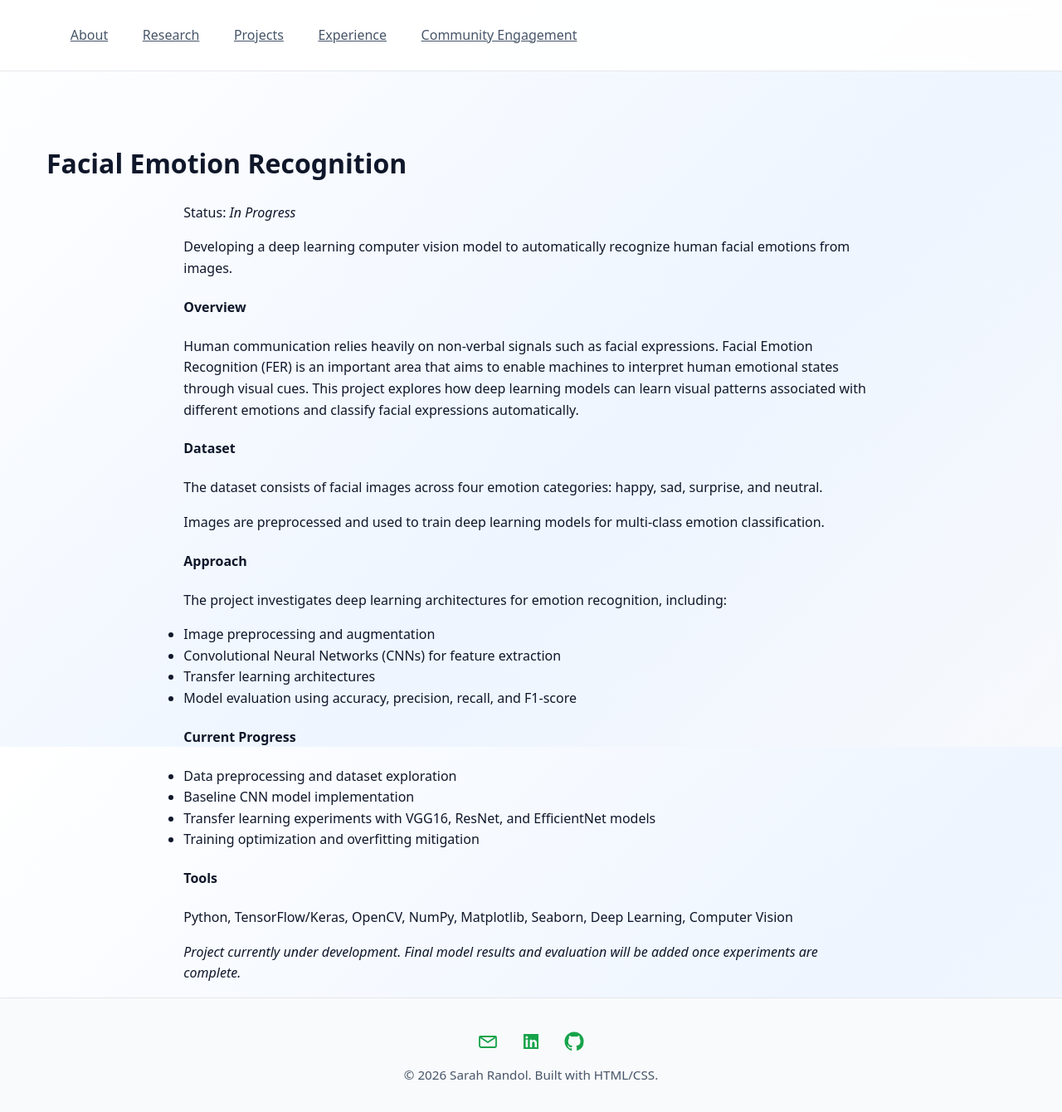
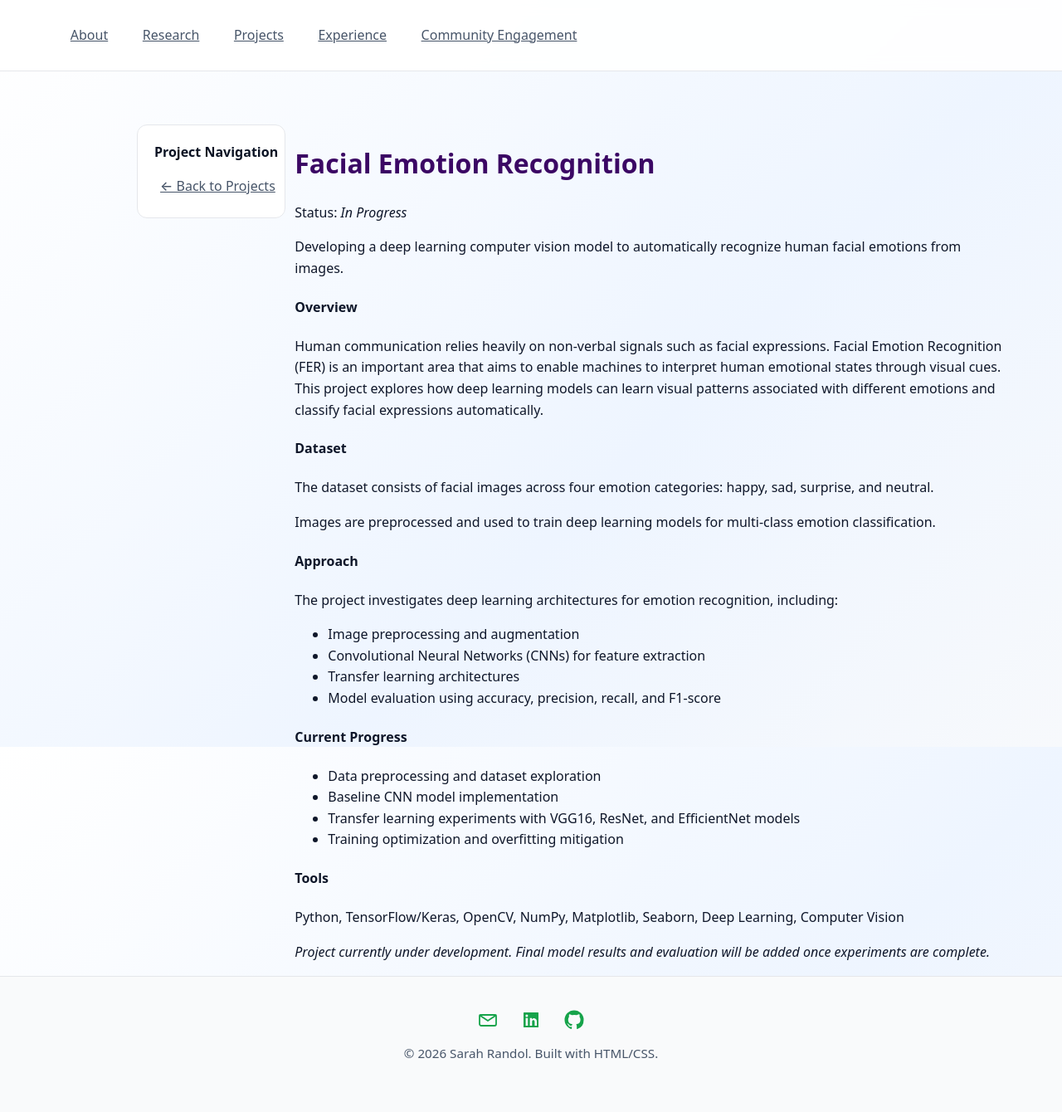
Before and after one commit to SARAH-GAKII/sarah-gakii.github.io, a Jekyll site: the page built from projects/facial-emotion-recognition.md, in a window 1280 px wide and 1371 px high. Shown: the top 1340 px of the window at 83% size. Built offline with Jekyll 4.4.1, drawn with Linux system fonts in a browser that asks for light colours.

Commit message:
Update facial-emotion-recognition.md

```diff
--- a/projects/facial-emotion-recognition.md
+++ b/projects/facial-emotion-recognition.md
@@ -2,6 +2,15 @@
 layout: default
 title: Facial Emotion Recognition (Computer Vision)
 ---
+
+<div class="page-shell">
+
+  <aside class="sidebar">
+    <h2>Project Navigation</h2>
+    <a href="/projects/">← Back to Projects</a>
+  </aside>
+
+  <div class="content" markdown="1">
 
 # Facial Emotion Recognition {#facial-emotion-recognition}
 Status: *In Progress*
@@ -34,3 +43,6 @@
 Python, TensorFlow/Keras, OpenCV, NumPy, Matplotlib, Seaborn, Deep Learning, Computer Vision
 
 *Project currently under development. Final model results and evaluation will be added once experiments are complete.*
+
+  </div>
+</div>
```
